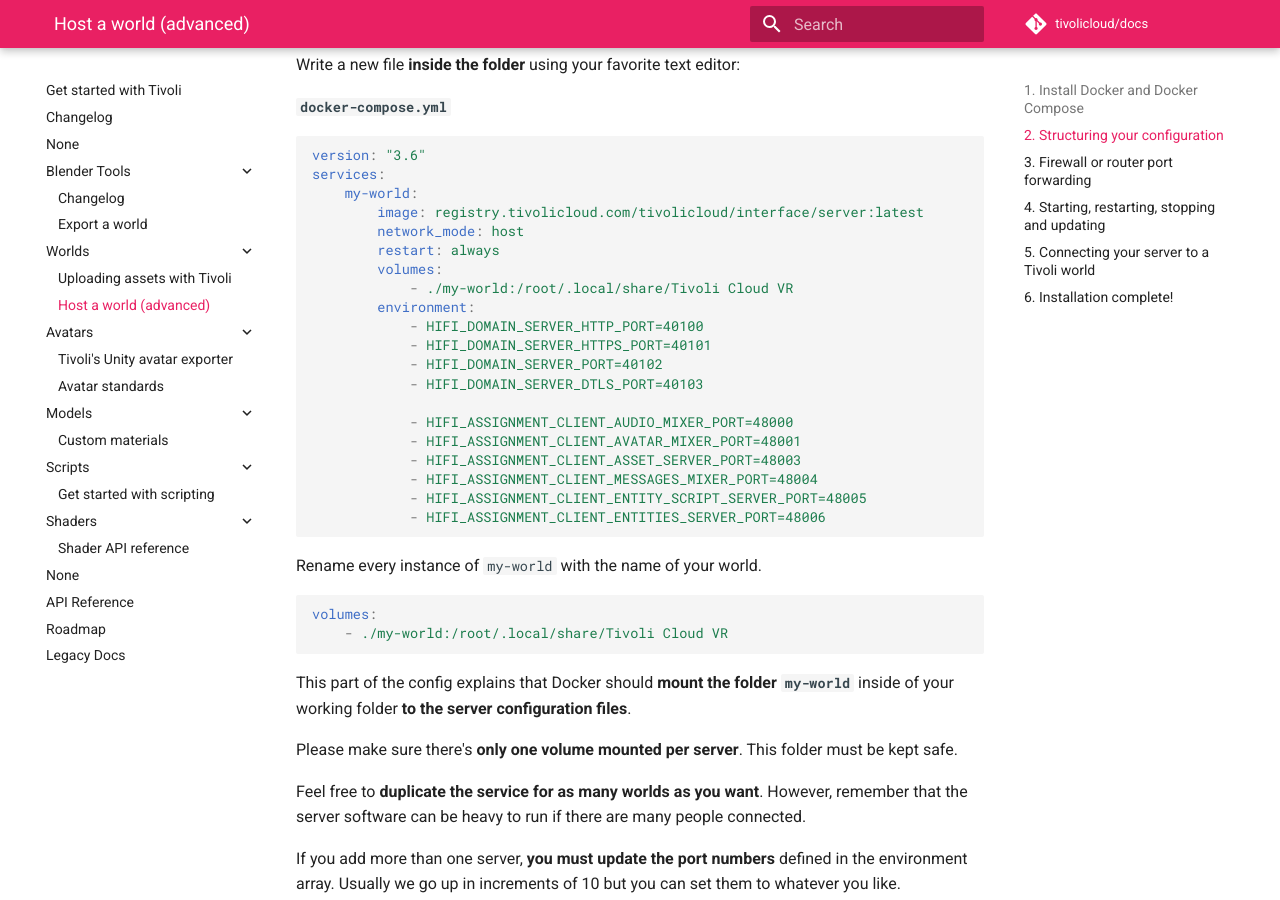
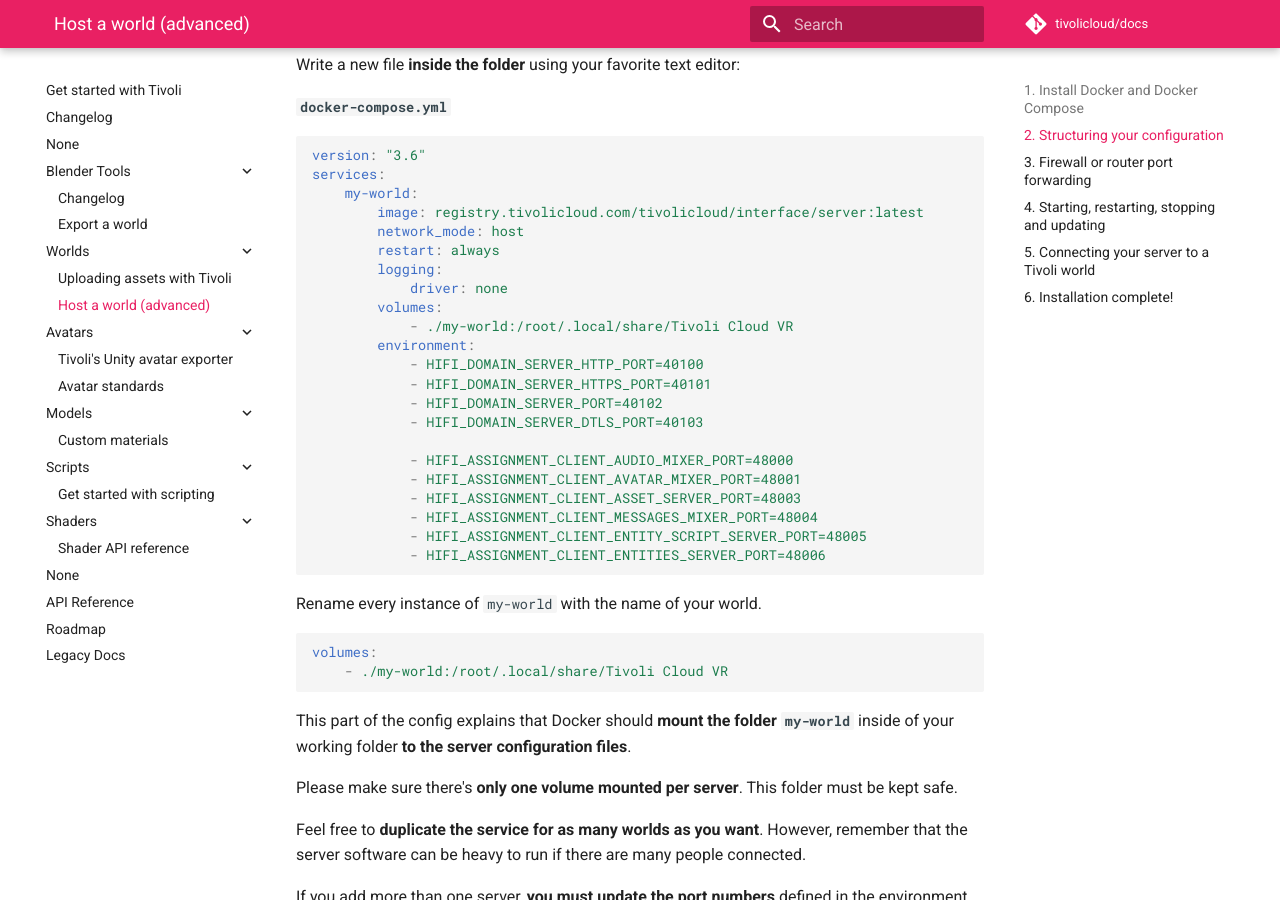
Before and after one commit to Nex-Pro/docs, an MkDocs documentation site: the page built from docs/worlds/host-a-world-advanced.md, in a window 1280 px wide and 900 px high, scrolled down 1262 px. Built offline with MkDocs 1.6.1 and Material for MkDocs 9.7.7, drawn with Linux system fonts in a browser that asks for light colours.

Commit message:
Added logging: driver: none to host a world guide

```diff
--- a/docs/worlds/host-a-world-advanced.md
+++ b/docs/worlds/host-a-world-advanced.md
@@ -67,6 +67,8 @@
         image: registry.tivolicloud.com/tivolicloud/interface/server:latest
         network_mode: host
         restart: always
+        logging:
+            driver: none
         volumes:
             - ./my-world:/root/.local/share/Tivoli Cloud VR
         environment:
```
